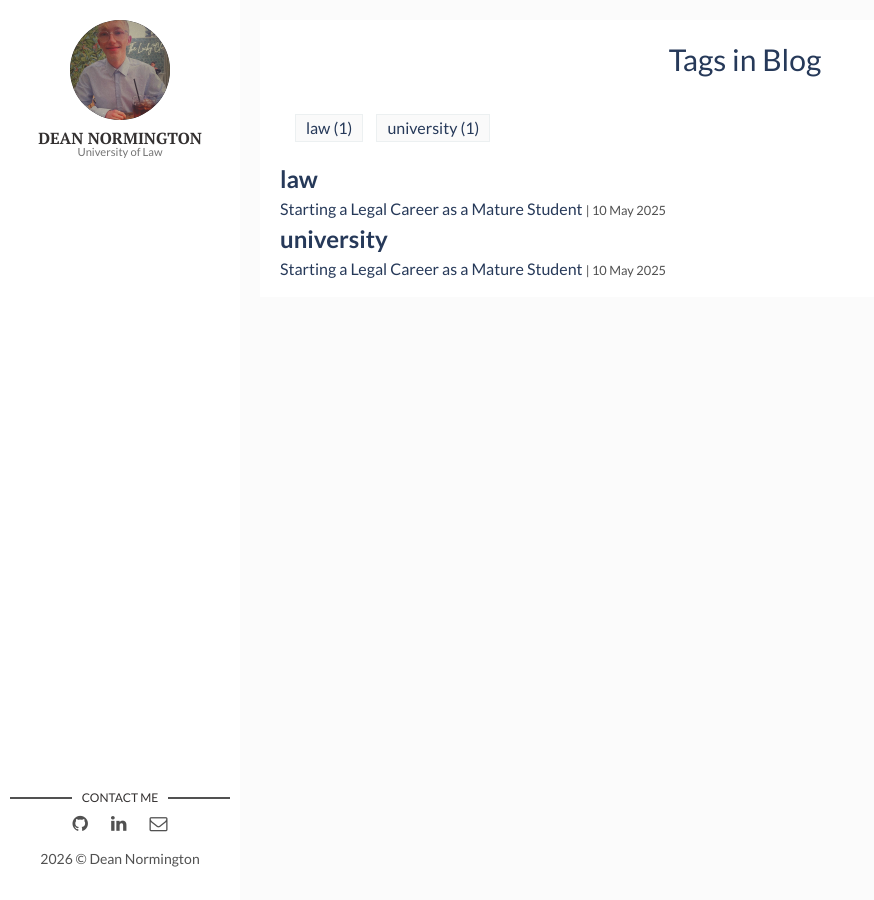
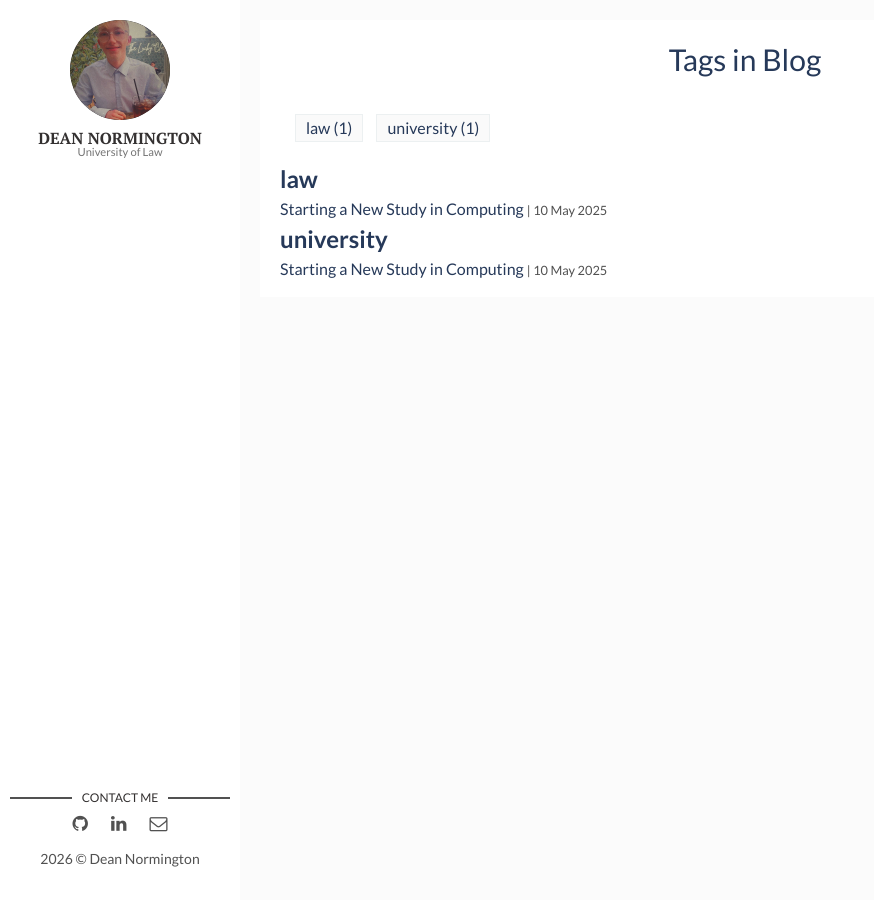
Before and after one commit to dean-js/dnormingtonlaw.uk, a Jekyll site: the page built from tags.html, in a window 1280 px wide. Shown: the whole page, without its empty margins (0-874 px from the left). Built offline with Jekyll 4.4.1, drawn with Linux system fonts in a browser that asks for light colours; some of the changed lines change nothing that is shown.

Commit message:
changes to blog post and css using agent chat

```diff
--- a/_posts/2025-10-05-starting-a-legal-career-as-a-mature-student.markdown
+++ b/_posts/2025-10-05-starting-a-legal-career-as-a-mature-student.markdown
@@ -1,6 +1,6 @@
 ---
 layout: post
-title: Starting a Legal Career as a Mature Student
+title: Starting a New Study in Computing
 date: 2025-05-10 17:05:00 +0000
 description:
 img: # Add image post (optional)
@@ -10,8 +10,8 @@
 
 ## This is a heading
 
-As a mature student at 25 I made the initial change from IT and unpaid care work to taking up a Access to HE course during lockdown debating the treatment of offenders when arrested by the police watching police interceptors with my grandmother. While maintaing the caring duties she suggested I should go back to studying and take a course, it was after the lockdown had been lifted I took the advice, applied to college, and passed my access to HE and gaining a placement at unviersity which I am currently studying my first year as a mature student who has no legal connections and little legal knowledge, embracing the elements of studying and adapting to a legal career has been quite the change and with this portfolio I can document this journey.
+As a mature student at 25 I made the initial change from law to computing after a careers meeting and some personal realisations being able to set aside certain morals and personal views I could not plus I enjoyed the creativity behind previous IT study academically and in my personal life, throughout school i was never accepted onto computer science or coding courses due to grades as time has gone on I have used my own personal time to try and learn
 
-As a new change in life I wanted to take this oppurtunity as a fresh start, do things diffeently and have a outlook while also bringing skills forward from non-legal work and experience that other may not be able to bring to the table and enhance overall personal development and commit to more self reflection.
+As a new change in life I wanted to take this oppurtunity as a fresh start, do things diffeently and have a outlook while also bringing skills forward from previous study and experience that others may not be able to bring to the table and enhance overall personal development and commit to more self reflection. I have recently gained a placement on computing course which should hopefully start the platfrom to having academic credibility in computing and coding aswell as having a protfolio of projects to showcase understanding knoweldge
 
-My goal with this website overall not only to showcase myself as a person and to enhance network and potential work oppurtunities and collaborations but also enhance other soft-skills while helping other students who may be experiencing similar issues, I hope the content on this website will help others in the future.
+My goal with this website overall not only to showcase myself as a person and to enhance network and potential work oppurtunities and collaborations but also enhance other soft-skills and coding while showcasing the highs and lows of someone who does not come from the traditional background through blog posts not being able to acess the same oppurtunties as others due to academic setbacks this website and various projects being a reminder and living proof in the end it was possible.
```
